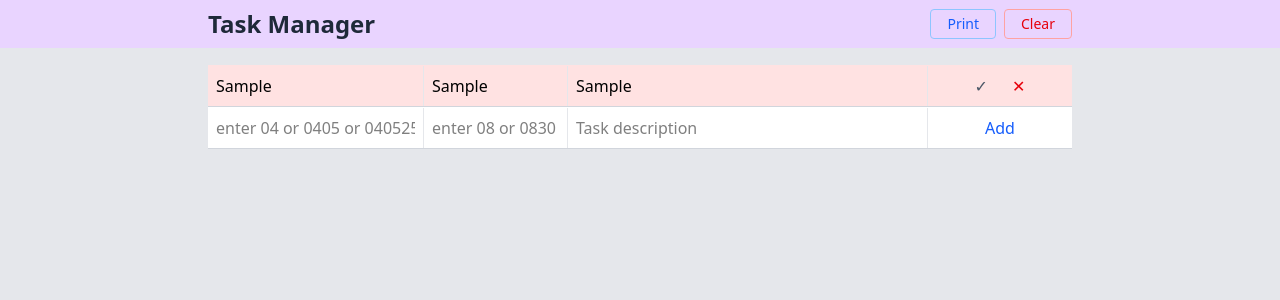
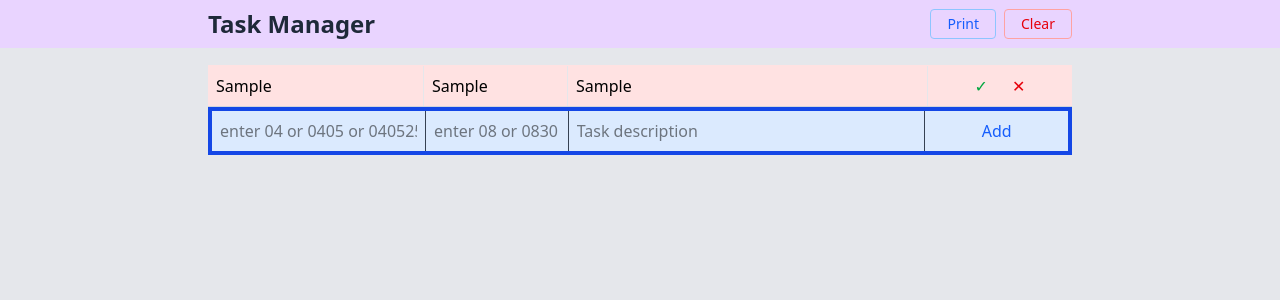
Before and after one commit to jili0/tailwind-task-manager, a React (Vite) app: page / in a window 1280 px wide. Both pictures are taken after typing "Sample", "Sample", "Sample" into the empty fields and a click on the button "Add". Shown: the top 300 px of the page. Built offline with nearby package versions, Linux system fonts and the light colour scheme.

Commit message:
Farben geändert

```diff
--- a/src/components/Header.jsx
+++ b/src/components/Header.jsx
@@ -9,7 +9,7 @@ function Header({ title, onClear, onPrint }) {
         <div className="flex space-x-2">
           <button
             onClick={onPrint}
-            className="px-4 py-1 text-sm border border-blue-300 text-blue-600 rounded hover:bg-blue-50"
+            className="px-4 py-1 text-sm border border-blue-300 text-blue-600 rounded hover:bg-blue-200"
             title="Print tasks"
           >
             Print
--- a/src/components/TaskInput.jsx
+++ b/src/components/TaskInput.jsx
@@ -182,38 +182,38 @@ function TaskInput({ onAddTask }) {
   };
 
   return (
-    <div className="flex w-full border-b border-gray-300 min-h-[42px] items-center bg-white">
-      <div className="w-1/4 p-2 border-r border-gray-200">
+    <div className="flex w-full border-4 border-blue-700 min-h-[42px] items-center bg-blue-100">
+      <div className="w-1/4 p-2 border-r border-gray-700">
         <input
           type="text"
           name="date"
           value={newTask.date}
           onChange={handleChange}
           onKeyDown={handleKeyDown}
-          className="w-full outline-none bg-transparent"
+          className="w-full outline-none"
           placeholder="enter 04 or 0405 or 040525"
         />
       </div>
-      <div className="w-1/6 p-2 border-r border-gray-200">
+      <div className="w-1/6 p-2 border-r border-gray-700">
         <input
           type="text"
           name="time"
           value={newTask.time}
           onChange={handleChange}
           onKeyDown={handleKeyDown}
-          className="w-full outline-none bg-transparent"
+          className="w-full outline-none"
           placeholder="enter 08 or 0830"
           ref={timeInputRef}
         />
       </div>
-      <div className="flex-1 p-2 border-r border-gray-200">
+      <div className="flex-1 p-2 border-r border-gray-700">
         <input
           type="text"
           name="text"
           value={newTask.text}
           onChange={handleChange}
           onKeyDown={handleKeyDown}
-          className="w-full outline-none bg-transparent"
+          className="w-full outline-none"
           placeholder="Task description"
           ref={textInputRef}
         />
@@ -221,7 +221,7 @@ function TaskInput({ onAddTask }) {
       <div className="w-1/6 flex justify-center items-center">
         <button
           onClick={handleAddTask}
-          className="text-blue-600 hover:bg-blue-50 px-2 py-1 rounded"
+          className="text-blue-600 hover:bg-blue-200 px-2 py-1 rounded"
         >
           Add
         </button>
--- a/src/components/TaskItem.jsx
+++ b/src/components/TaskItem.jsx
@@ -195,8 +195,7 @@ function TaskItem({
 
   if (isEditing) {
     return (
-      <div className={`flex w-full border-b border-gray-300 min-h-[42px] items-center
-        ${index % 2 === 0 ? 'bg-white' : 'bg-gray-50'}`}>
+      <div className="flex w-full border-gray-800 min-h-[42px] items-center">
         <div className="w-1/4 p-2 border-r border-gray-200">
           <input
             type="text"
@@ -204,7 +203,7 @@ function TaskItem({
             value={editedTask.date}
             onChange={handleChange}
             onKeyDown={handleKeyDown}
-            className="w-full outline-none bg-transparent"
+            className="w-full outline-none"
             placeholder="enter 04 or 0405 or 040525"
             autoFocus
           />
@@ -216,7 +215,7 @@ function TaskItem({
             value={editedTask.time}
             onChange={handleChange}
             onKeyDown={handleKeyDown}
-            className="w-full outline-none bg-transparent"
+            className="w-full outline-none"
             placeholder="enter 08 or 0830"
             ref={timeInputRef}
           />
@@ -228,7 +227,7 @@ function TaskItem({
             value={editedTask.text}
             onChange={handleChange}
             onKeyDown={handleKeyDown}
-            className="w-full outline-none bg-transparent"
+            className="w-full outline-none"
             placeholder="Task description"
             ref={textInputRef}
           />
@@ -236,13 +235,13 @@ function TaskItem({
         <div className="w-1/6 flex justify-center items-center space-x-2">
           <button
             onClick={saveTask}
-            className="text-green-600 hover:bg-green-50 px-2 py-1 rounded"
+            className="text-green-600 bg-green-200  hover:bg-green-400 px-2 py-1 rounded"
           >
             Save
           </button>
           <button
             onClick={() => onSave(task)}
-            className="text-gray-600 hover:bg-gray-50 px-2 py-1 rounded"
+            className="text-red-600 bg-red-200 hover:bg-red-400 px-2 py-1 rounded"
           >
             Cancel
           </button>
@@ -254,8 +253,8 @@ function TaskItem({
   return (
     <div
       className={`flex w-full border-b border-gray-300 min-h-[42px] items-center
-        ${task.isDone ? 'bg-green-100 line-through text-gray-400' :
-          index % 2 === 0 ? 'bg-red-100' : 'bg-gray-50'}`}
+        ${task.isDone ? 'bg-green-100 line-through text-gray-400' : 'bg-red-100'
+          }`}
       onClick={onEdit}
     >
       <div className="w-1/4 p-2 border-r border-gray-200">
@@ -273,7 +272,7 @@ function TaskItem({
             e.stopPropagation();
             onToggleDone();
           }}
-          className={`hover:bg-green-200 px-2 py-1 rounded ${task.isDone ? 'text-green-600' : 'text-gray-600'}`}
+          className={`text-green-600 hover:bg-green-200 px-2 py-1 rounded ${task.isDone ? 'text-green-600' : 'text-gray-600'}`}
         >
           ✓
         </button>
```
